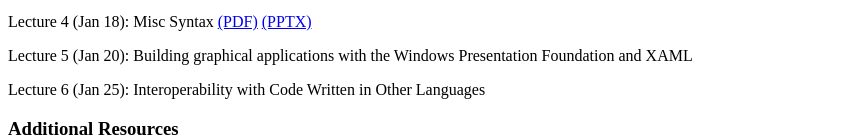
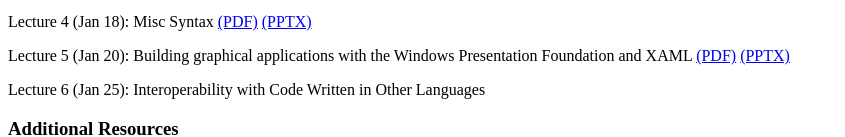
Before and after one commit to iap-csharp/iap-csharp.github.com, a plain HTML site: page index.html in a window 1280 px wide. Shown: the part 391-528 px from the top of the page, without its empty margins (0-845 px from the left). Drawn offline with Linux system fonts and the light colour scheme.

Commit message:
updated index

```diff
--- a/index.html
+++ b/index.html
@@ -11,7 +11,7 @@
 <p>Lecture 2 (Jan 11): Delegates, Lambdas, LINQ <a href="IAP-CSharp-Lecture-2.pdf">(PDF)</a> <a href="IAP-CSharp-Lecture-2.pptx">(PPTX)</a></p></p>
 <p>Lecture 3 (Jan 13): Parallel Computing <a href="IAP-CSharp-Lecture-3.pdf">(PDF)</a> <a href="IAP-CSharp-Lecture-3.pptx">(PPTX)</a></p>
 <p>Lecture 4 (Jan 18): Misc Syntax <a href="IAP-CSharp-Lecture-4.pdf">(PDF)</a> <a href="IAP-CSharp-Lecture-4.pptx">(PPTX)</a></p>
-<p>Lecture 5 (Jan 20): Building graphical applications with the Windows Presentation Foundation and XAML</p>
+<p>Lecture 5 (Jan 20): Building graphical applications with the Windows Presentation Foundation and XAML <a href="IAP-CSharp-Lecture-5.pdf">(PDF)</a> <a href="IAP-CSharp-Lecture-5.pptx">(PPTX)</a></p>
 <p>Lecture 6 (Jan 25): Interoperability with Code Written in Other Languages</p>
 <h3>Additional Resources</h3>
 <p><a href="http://msdn.microsoft.com/en-us/vcsharp">Visual C# Developer Center</a></p>
```
